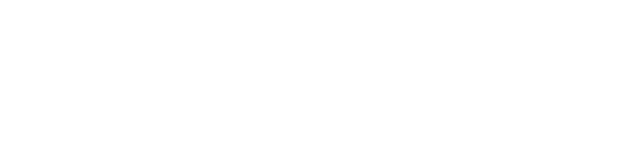
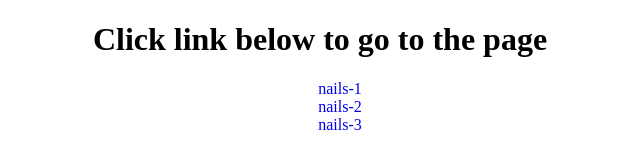
Before and after one commit to MarekKabala1/og-images, an Astro site: page / in a window 1280 px wide. Shown: the whole page, without its empty margins (320-960 px from the left). Built offline with nearby package versions, Linux system fonts and the light colour scheme; Astro itself is replaced by a stand-in of ours.

Commit message:
making links in the index page for navigation

```diff
--- a/src/pages/index.astro
+++ b/src/pages/index.astro
@@ -12,14 +12,29 @@ import OgImageTemplate from '../components/OgImageTemplate.astro';
 		<title>OG</title>
 	</head>
 	<body>
+		<h1>Click link below to go to the page</h1>
+		<ul>
+			<li><a href='/og/nails-1'>nails-1</a></li>
+			<li><a href='/og/nails-2'>nails-2</a></li>
+			<li><a href='/og/nails-3'>nails-3</a></li>
+		</ul>
+	</body>
+</html>
 <style>
 	html,
 	body {
+		text-align: center;
 		width: 100vw;
 		height: 100vh;
 		margin: 0;
 		padding: 0;
+
+		& li {
+			list-style: none;
+
+			& a {
+				text-decoration: none;
+			}
+		}
 	}
 </style>
-	</body>
-</html>
```
Lines whose indentation alone changed are shown as unchanged.
